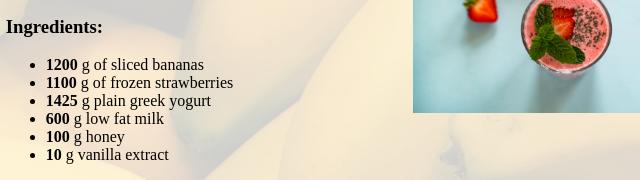
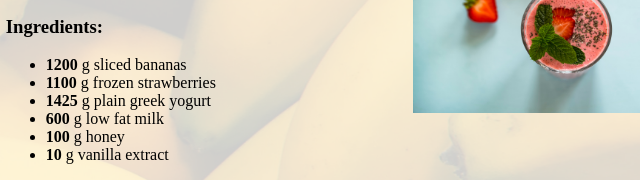
Before and after one commit to elizabethgriffith/ingredient-calculator, a plain HTML site: page index.html in a window 1280 px wide. Both pictures are taken after typing "5" into the empty fields and a click on the input "calculate". Shown: the part 172-352 px from the top of the page, 484-1124 px from the left. Drawn offline with Linux system fonts and the light colour scheme.

Commit message:
Fix typo on ingredient list

```diff
--- a/index.html
+++ b/index.html
@@ -45,8 +45,8 @@
         <section class="ingredients">
           <h3>Ingredients:</h3>
           <ul>
-            <li><span id="bananas"></span> g of sliced bananas</li>
-            <li><span id="strawberries"></span> g of frozen strawberries</li>
+            <li><span id="bananas"></span> g sliced bananas</li>
+            <li><span id="strawberries"></span> g frozen strawberries</li>
             <li><span id="yogurt"></span> g plain greek yogurt</li>
             <li><span id="milk"></span> g low fat milk</li>
             <li><span id="honey"></span> g honey</li>
```
